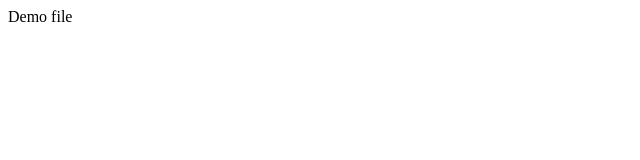
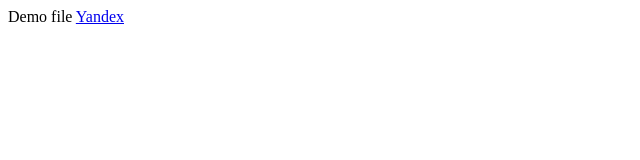
Before and after one commit to alohavpalto/Demo, a plain HTML site: page index.html in a window 1280 px wide. Shown: the full height of the page, 0-640 px from the left. Drawn offline with Linux system fonts and the light colour scheme.

Commit message:
Initial commit

```diff
--- a/index.html
+++ b/index.html
@@ -8,5 +8,6 @@
 </head>
 <body>
     Demo file
+    <a href="https://yandex.ru">Yandex</a>
 </body>
 </html>
```
